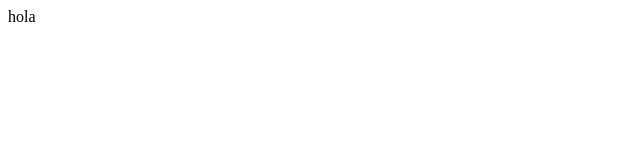
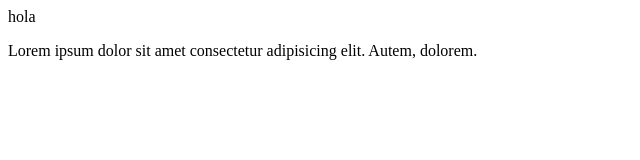
Before and after one commit to PaulaVarrone/clase10, a plain HTML site: page contacto.html in a window 1280 px wide. Shown: the whole page, without its empty margins (0-640 px from the left). Drawn offline with Linux system fonts and the light colour scheme.

Commit message:
Agregye texto

```diff
--- a/contacto.html
+++ b/contacto.html
@@ -7,5 +7,6 @@
 </head>
 <body>
     <hi>hola</hi>
+    <p>Lorem ipsum dolor sit amet consectetur adipisicing elit. Autem, dolorem.</p>
 </body>
 </html>
```
